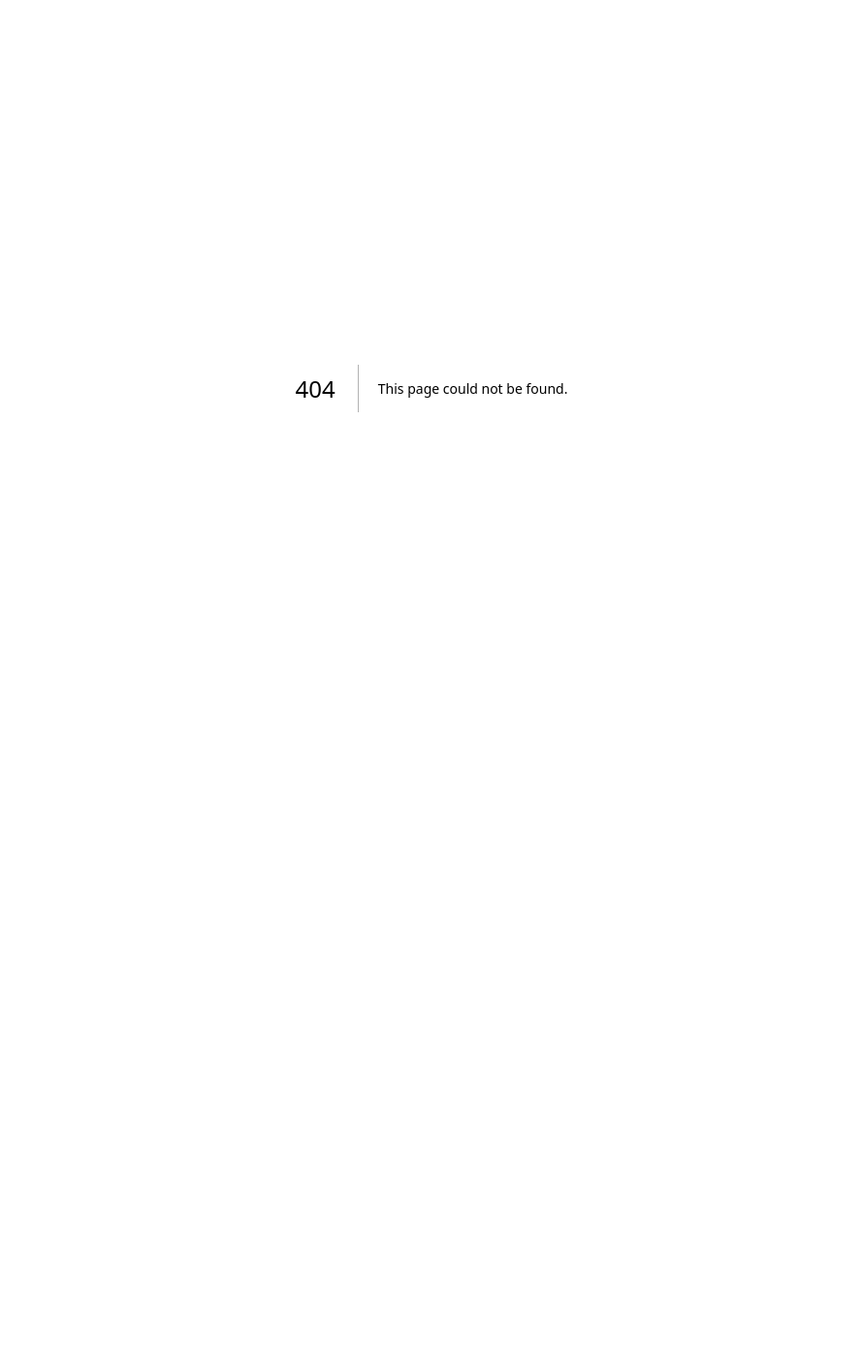
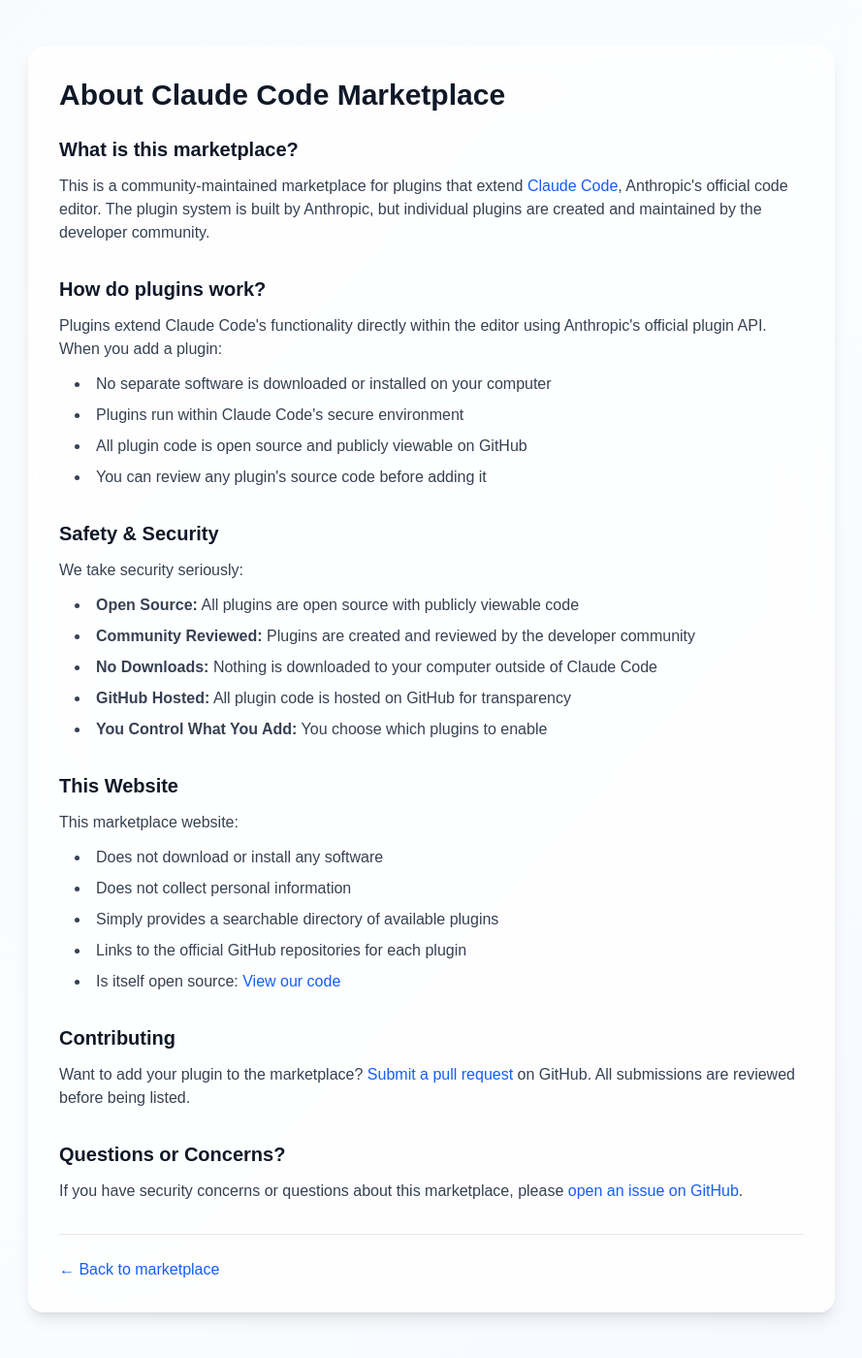
Before and after one commit to vitalis/claude-code-marketplace, a Next.js app: page /about in a window 1280 px wide. Before the commit this address had no page. Shown: the whole page at 97% size, without its empty margins (195-1084 px from the left). Before the commit the page ends 800 px from the top, so only its background shows below. Built offline with nearby package versions, Linux system fonts and the light colour scheme.

Commit message:
Soften the install messaging

```diff
--- /dev/null
+++ b/app/about/page.tsx
@@ -0,0 +1,138 @@
+import { Metadata } from "next";
+
+export const metadata: Metadata = {
+  title: 'About & Safety',
+  description: 'Learn about the Claude Code Marketplace, how plugins work, and our safety practices',
+};
+
+export default function AboutPage() {
+  return (
+    <div className="min-h-screen bg-gradient-to-br from-slate-50 via-blue-50/30 to-indigo-50/50 dark:from-gray-950 dark:via-blue-950/20 dark:to-indigo-950/30">
+      <div className="max-w-4xl mx-auto px-4 sm:px-6 lg:px-8 py-12">
+        <div className="bg-white/80 dark:bg-gray-900/80 backdrop-blur-xl rounded-2xl p-8 shadow-lg">
+          <h1 className="text-3xl font-bold text-gray-900 dark:text-white mb-6">
+            About Claude Code Marketplace
+          </h1>
+
+          <section className="mb-8">
+            <h2 className="text-xl font-semibold text-gray-900 dark:text-white mb-3">
+              What is this marketplace?
+            </h2>
+            <p className="text-gray-700 dark:text-gray-300 mb-3">
+              This is a community-maintained marketplace for plugins that extend{' '}
+              <a
+                href="https://www.anthropic.com/news/claude-code-plugins"
+                target="_blank"
+                rel="noopener noreferrer"
+                className="text-blue-600 dark:text-blue-400 hover:underline"
+              >
+                Claude Code
+              </a>
+              , Anthropic's official code editor. The plugin system is built by Anthropic,
+              but individual plugins are created and maintained by the developer community.
+            </p>
+          </section>
+
+          <section className="mb-8">
+            <h2 className="text-xl font-semibold text-gray-900 dark:text-white mb-3">
+              How do plugins work?
+            </h2>
+            <p className="text-gray-700 dark:text-gray-300 mb-3">
+              Plugins extend Claude Code's functionality directly within the editor using
+              Anthropic's official plugin API. When you add a plugin:
+            </p>
+            <ul className="list-disc list-inside text-gray-700 dark:text-gray-300 space-y-2 ml-4">
+              <li>No separate software is downloaded or installed on your computer</li>
+              <li>Plugins run within Claude Code's secure environment</li>
+              <li>All plugin code is open source and publicly viewable on GitHub</li>
+              <li>You can review any plugin's source code before adding it</li>
+            </ul>
+          </section>
+
+          <section className="mb-8">
+            <h2 className="text-xl font-semibold text-gray-900 dark:text-white mb-3">
+              Safety & Security
+            </h2>
+            <p className="text-gray-700 dark:text-gray-300 mb-3">
+              We take security seriously:
+            </p>
+            <ul className="list-disc list-inside text-gray-700 dark:text-gray-300 space-y-2 ml-4">
+              <li><strong>Open Source:</strong> All plugins are open source with publicly viewable code</li>
+              <li><strong>Community Reviewed:</strong> Plugins are created and reviewed by the developer community</li>
+              <li><strong>No Downloads:</strong> Nothing is downloaded to your computer outside of Claude Code</li>
+              <li><strong>GitHub Hosted:</strong> All plugin code is hosted on GitHub for transparency</li>
+              <li><strong>You Control What You Add:</strong> You choose which plugins to enable</li>
+            </ul>
+          </section>
+
+          <section className="mb-8">
+            <h2 className="text-xl font-semibold text-gray-900 dark:text-white mb-3">
+              This Website
+            </h2>
+            <p className="text-gray-700 dark:text-gray-300 mb-3">
+              This marketplace website:
+            </p>
+            <ul className="list-disc list-inside text-gray-700 dark:text-gray-300 space-y-2 ml-4">
+              <li>Does not download or install any software</li>
+              <li>Does not collect personal information</li>
+              <li>Simply provides a searchable directory of available plugins</li>
+              <li>Links to the official GitHub repositories for each plugin</li>
+              <li>Is itself open source: <a
+                href="https://github.com/joesaunderson/claude-code-marketplace"
+                target="_blank"
+                rel="noopener noreferrer"
+                className="text-blue-600 dark:text-blue-400 hover:underline"
+              >
+                View our code
+              </a></li>
+            </ul>
+          </section>
+
+          <section className="mb-8">
+            <h2 className="text-xl font-semibold text-gray-900 dark:text-white mb-3">
+              Contributing
+            </h2>
+            <p className="text-gray-700 dark:text-gray-300 mb-3">
+              Want to add your plugin to the marketplace?{' '}
+              <a
+                href="https://github.com/joesaunderson/claude-code-marketplace/compare"
+                target="_blank"
+                rel="noopener noreferrer"
+                className="text-blue-600 dark:text-blue-400 hover:underline"
+              >
+                Submit a pull request
+              </a>{' '}
+              on GitHub. All submissions are reviewed before being listed.
+            </p>
+          </section>
+
+          <section>
+            <h2 className="text-xl font-semibold text-gray-900 dark:text-white mb-3">
+              Questions or Concerns?
+            </h2>
+            <p className="text-gray-700 dark:text-gray-300">
+              If you have security concerns or questions about this marketplace, please{' '}
+              <a
+                href="https://github.com/joesaunderson/claude-code-marketplace/issues"
+                target="_blank"
+                rel="noopener noreferrer"
+                className="text-blue-600 dark:text-blue-400 hover:underline"
+              >
+                open an issue on GitHub
+              </a>.
+            </p>
+          </section>
+
+          <div className="mt-8 pt-6 border-t border-gray-200 dark:border-gray-700">
+            <a
+              href="/"
+              className="text-blue-600 dark:text-blue-400 hover:underline"
+            >
+              ← Back to marketplace
+            </a>
+          </div>
+        </div>
+      </div>
+    </div>
+  );
+}
--- a/app/layout.tsx
+++ b/app/layout.tsx
@@ -15,7 +15,7 @@
 
 const siteUrl = 'https://claudecodemarketplace.com';
 const siteName = 'Claude Code Marketplace';
-const siteDescription = 'Community marketplace for Claude Code plugins - Discover and install plugins to enhance your Claude Code experience';
+const siteDescription = 'Community marketplace for Claude Code plugins - Browse open-source extensions for Anthropic\'s Claude Code editor';
 
 export const metadata: Metadata = {
   metadataBase: new URL(siteUrl),
--- a/app/page.tsx
+++ b/app/page.tsx
@@ -63,11 +63,19 @@
         <div className="max-w-7xl mx-auto px-4 sm:px-6 lg:px-8 py-6 sm:py-8">
           <div className="flex flex-col sm:flex-row sm:justify-between sm:items-center gap-4">
             <div className="flex-1">
+              <div className="flex items-center gap-3 flex-wrap">
                 <h1 className="text-2xl sm:text-3xl lg:text-4xl font-bold bg-gradient-to-r from-blue-600 to-indigo-600 dark:from-blue-400 dark:to-indigo-400 bg-clip-text text-transparent">
                   Claude Code Marketplace
                 </h1>
+                <span className="inline-flex items-center gap-1.5 px-3 py-1 bg-blue-100 dark:bg-blue-900/30 text-blue-700 dark:text-blue-300 rounded-full text-xs font-medium">
+                  <svg className="w-3.5 h-3.5" fill="none" stroke="currentColor" viewBox="0 0 24 24">
+                    <path strokeLinecap="round" strokeLinejoin="round" strokeWidth={2} d="M9 12l2 2 4-4m5.618-4.016A11.955 11.955 0 0112 2.944a11.955 11.955 0 01-8.618 3.04A12.02 12.02 0 003 9c0 5.591 3.824 10.29 9 11.622 5.176-1.332 9-6.03 9-11.622 0-1.042-.133-2.052-.382-3.016z" />
+                  </svg>
+                  Community
+                </span>
+              </div>
               <p className="mt-2 text-sm sm:text-base text-gray-700 dark:text-gray-300" role="doc-subtitle">
-                {marketplace.metadata?.description || 'Discover and install Claude Code plugins'}
+                {marketplace.metadata?.description || 'Browse open-source extensions for Anthropic\'s Claude Code editor'}
               </p>
             </div>
             <a
@@ -185,13 +193,19 @@
 
       <footer className="mt-auto bg-white/80 dark:bg-gray-900/80 backdrop-blur-xl border-t border-gray-200/50 dark:border-gray-700/50" role="contentinfo">
         <div className="max-w-7xl mx-auto px-4 sm:px-6 lg:px-8 py-6">
-          <p className="text-center text-gray-600 dark:text-gray-300 text-sm">
+          <div className="max-w-3xl mx-auto">
+            <p className="text-center text-gray-600 dark:text-gray-300 text-sm mb-2">
               Claude Code Marketplace - Community plugins for Claude Code
             </p>
-          <nav className="mt-4 flex justify-center gap-6 text-xs text-gray-500 dark:text-gray-400" aria-label="Footer navigation">
+            <p className="text-center text-gray-500 dark:text-gray-400 text-xs mb-4">
+              Open-source extensions for Anthropic's Claude Code editor. No downloads required.
+            </p>
+            <nav className="flex justify-center gap-6 text-xs text-gray-500 dark:text-gray-400" aria-label="Footer navigation">
+              <a href="/about" className="hover:text-blue-600 dark:hover:text-blue-400">About & Safety</a>
               <a href="https://github.com/joesaunderson/claude-code-marketplace" target="_blank" rel="noopener noreferrer" className="hover:text-blue-600 dark:hover:text-blue-400">GitHub</a>
               <a href="https://www.anthropic.com/news/claude-code-plugins" target="_blank" rel="noopener noreferrer" className="hover:text-blue-600 dark:hover:text-blue-400">About Claude Code</a>
             </nav>
+          </div>
         </div>
       </footer>
     </div>
--- a/components/PluginCard.tsx
+++ b/components/PluginCard.tsx
@@ -71,8 +71,9 @@
           </div>
         )}
 
-        {/* Install command */}
+        {/* Add to Claude Code command */}
         <div className="mb-4 relative group/install">
+          <p className="text-xs text-gray-600 dark:text-gray-400 mb-2">Add to your Claude Code editor:</p>
           <div className="absolute inset-0 bg-gradient-to-r from-blue-600 to-indigo-600 rounded-lg opacity-5 group-hover/install:opacity-10 transition-opacity" />
           <div className="relative bg-gray-900 dark:bg-gray-950 rounded-lg p-3 font-mono text-xs overflow-x-auto">
             <code className="text-green-400">
```
Lines whose indentation alone changed are shown as unchanged.
